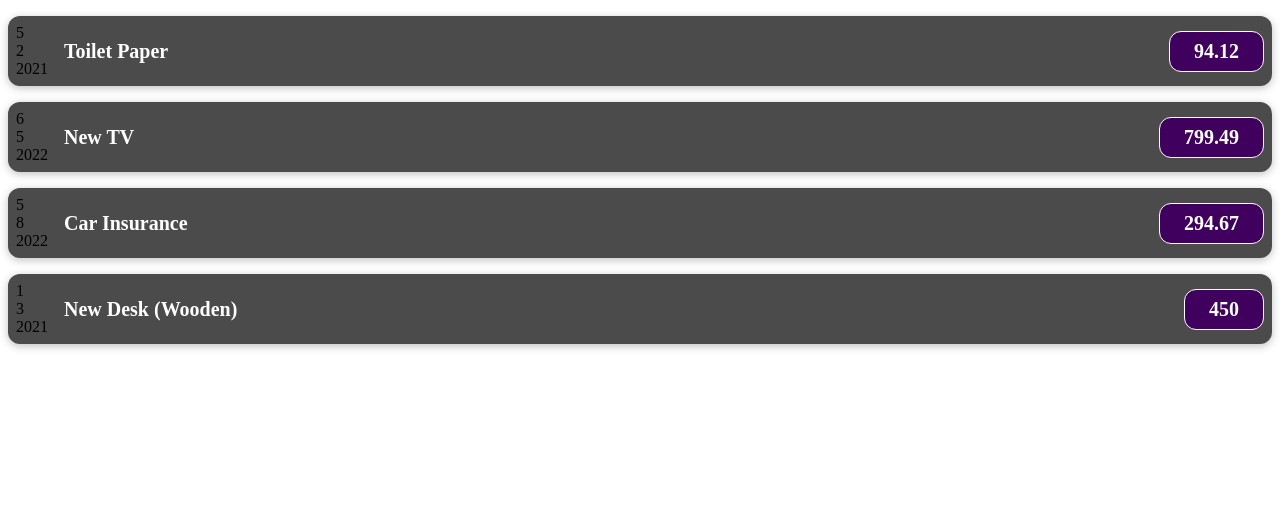
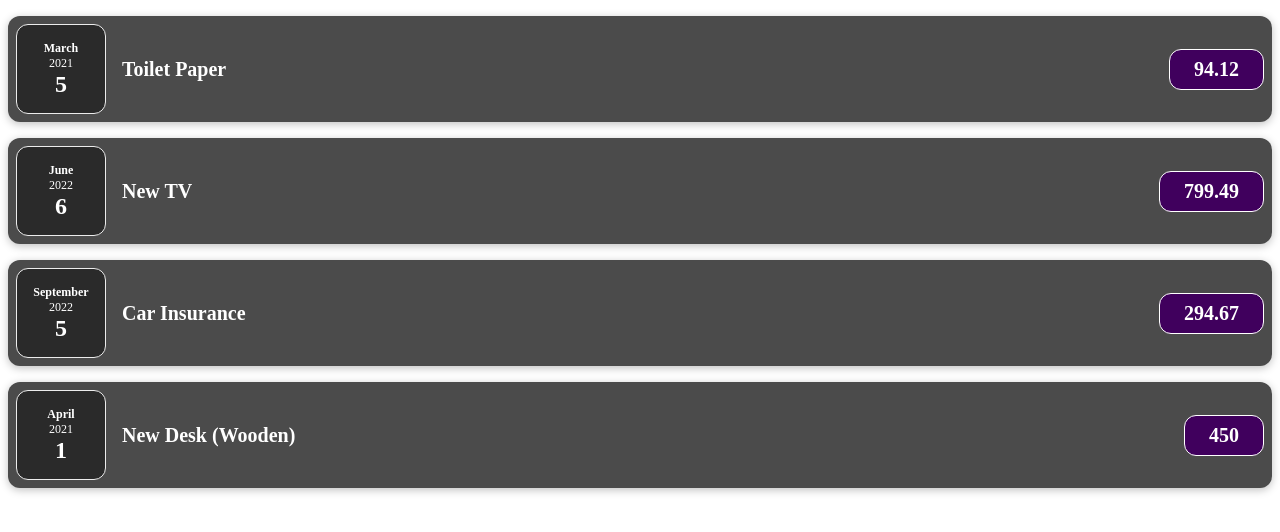
Before and after one commit to Abhilash4597/Expense-Tracker, a React (Vite) app: page / in a window 1280 px wide. Shown: the top 532 px of the page. Built offline with nearby package versions, Linux system fonts and the light colour scheme.

Commit message:
css for expense date updated

```diff
--- /dev/null
+++ b/src/Components/ExpenseDate.css
@@ -0,0 +1,26 @@
+.expense-date {
+  display: flex;
+  flex-direction: column;
+  width: 5.5rem;
+  height: 5.5rem;
+  border: 1px solid #ececec;
+  background-color: #2a2a2a;
+  color: white;
+  border-radius: 12px;
+  align-items: center;
+  justify-content: center;
+}
+
+.expense-date_month {
+  font-size: 0.75rem;
+  font-weight: bold;
+}
+
+.expense-date_year {
+  font-size: 0.75rem;
+}
+
+.expense-date_day {
+  font-size: 1.5rem;
+  font-weight: bold;
+}
--- a/src/Components/ExpenseDate.jsx
+++ b/src/Components/ExpenseDate.jsx
@@ -1,16 +1,17 @@
 import React from 'react'
+import './ExpenseDate.css'
 
 export default function ExpenseDate(props) {
 
   let day = props.date.getDay();
-  let month = props.date.getMonth();
+  let month = props.date.toLocaleString('default', { month: 'long' });
   let year = props.date.getFullYear();
 
   return (
-    <div>
-      <div>{day}</div>
-      <div>{month}</div>
-      <div>{year}</div>
+    <div className="expense-date">
+      <div className="expense-date_month">{month}</div>
+      <div className="expense-date_year">{year}</div>
+      <div className="expense-date_day">{day}</div>
     </div>
   );
 }
```
